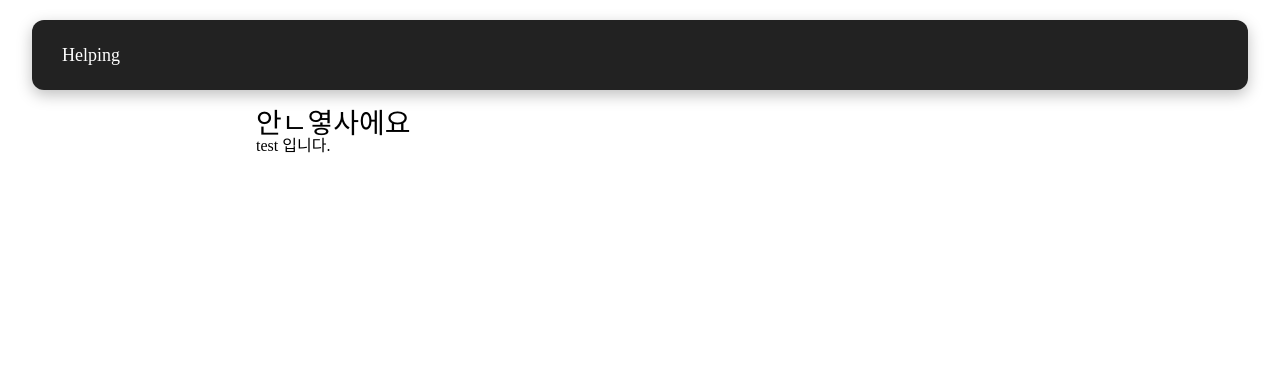
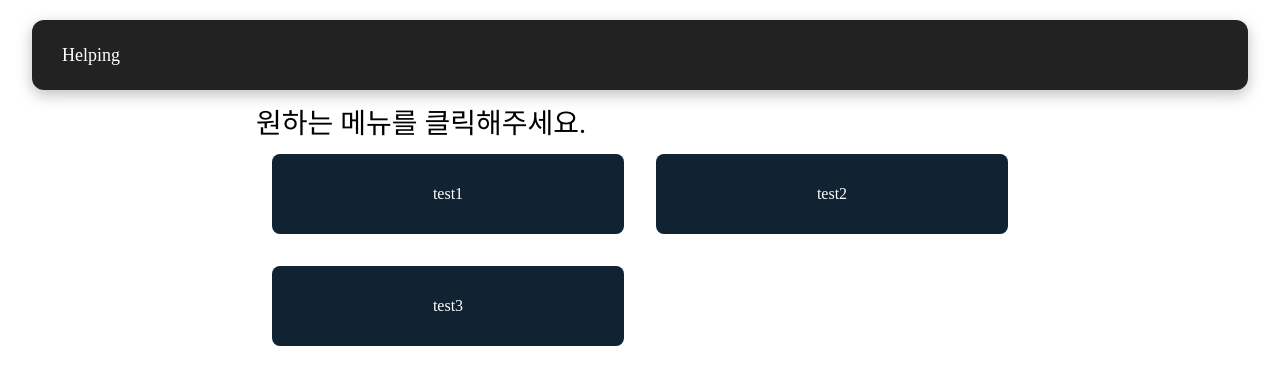
Before and after one commit to kbhetrr/helping.kr, a React (Create React App) app: page / in a window 1280 px wide. Shown: the top 384 px of the page. Built offline with nearby package versions, Linux system fonts and the light colour scheme.

Commit message:
KKH: 메인 화면 수정

```diff
--- a/src/App.tsx
+++ b/src/App.tsx
@@ -8,8 +8,14 @@ const App = () => {
     <>
       <NavBar />
       <Container>
-        <Title style={{ fontFamily: 'Pretendard' }}>안ㄴ옇사에요</Title>
-        test 입니다.
+        <Title style={{ fontFamily: 'Pretendard' }}>
+          원하는 메뉴를 클릭해주세요.
+        </Title>
+        <CardView>
+          <Card>test1</Card>
+          <Card>test2</Card>
+          <Card>test3</Card>
+        </CardView>
       </Container>
     </>
   );
@@ -30,4 +36,25 @@ const Title = styled.div`
   font-size: 28px;
 `;
 
+const CardView = styled.div`
+  display: flex;
+  flex-wrap: wrap;
+`;
+
+const Card = styled.div`
+  width: calc(50% - 2rem);
+  height: 80px;
+  color: #fff;
+  margin: 1rem;
+  display: flex;
+  align-items: center;
+  justify-content: center;
+  background-color: #123;
+  border-radius: 8px;
+
+  @media (max-width: 768px) {
+    width: 100%;
+  }
+`;
+
 export default App;
```
